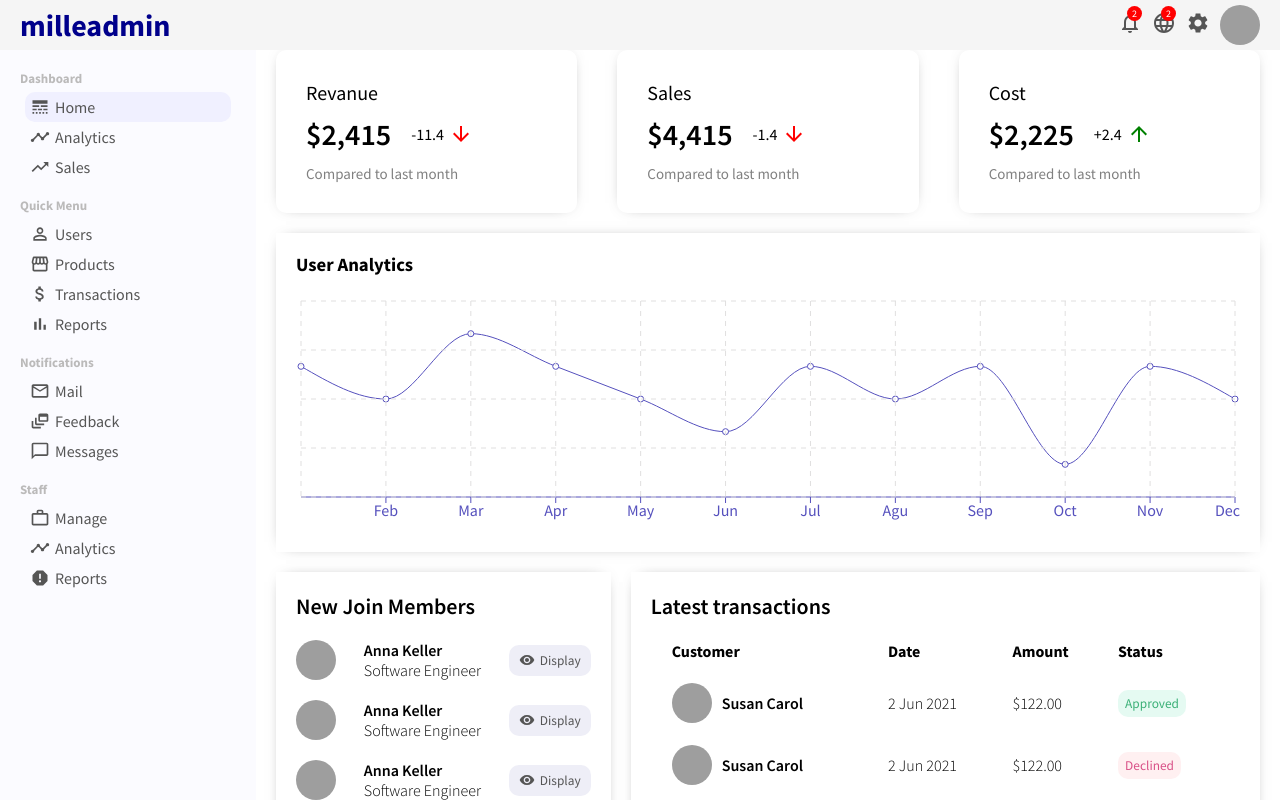
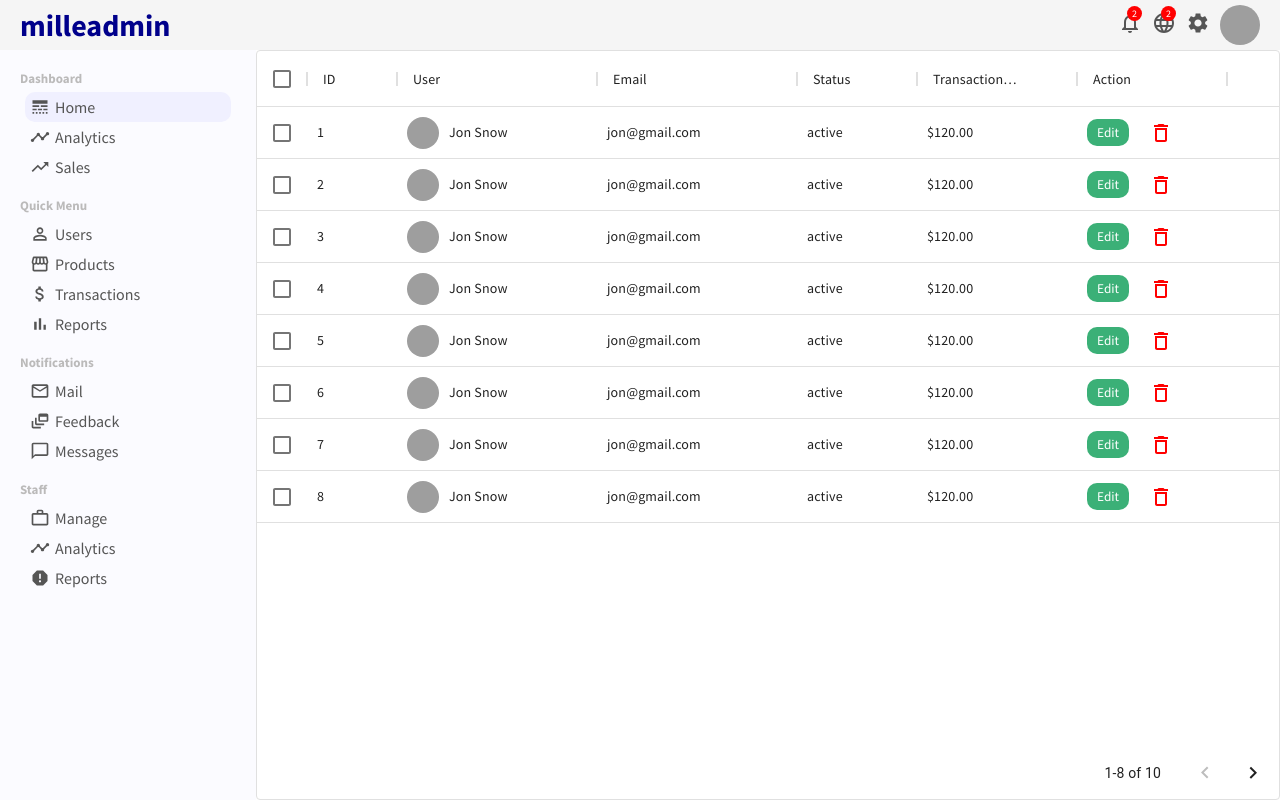
Before and after one commit to lavitzwind/react-admin-dashboard, a React (Create React App) app: page /users in a window 1280 px wide. Shown: the top 800 px of the page. Built offline with nearby package versions, Linux system fonts and the light colour scheme; grey boxes are pictures that could not be loaded.

Commit message:
React Material UI Table tutorial

```diff
--- a/package.json
+++ b/package.json
@@ -4,6 +4,7 @@
   "private": true,
   "dependencies": {
     "@material-ui/core": "^4.12.3",
+    "@material-ui/data-grid": "^4.0.0-alpha.37",
     "@material-ui/icons": "^4.11.2",
     "@testing-library/jest-dom": "^5.16.1",
     "@testing-library/react": "^12.1.2",
--- a/src/App.js
+++ b/src/App.js
@@ -2,16 +2,39 @@
 import Topbar from "./components/topbar/Topbar";
 import "./App.css";
 import Home from "./pages/home/Home";
+import { BrowserRouter, Routes, Route } from "react-router-dom";
+import UserList from "./pages/userList/UserList";
 
 function App() {
 	return (
-		<div>
+		<BrowserRouter>
+			<Routes>
+				<Route
+					path="/"
+					element={
+						<>
 							<Topbar />
 							<div className="container">
 								<Sidebar />
 								<Home />
 							</div>
+						</>
+					}
+				></Route>
+				<Route
+					path="/users"
+					element={
+						<>
+							<Topbar />
+							<div className="container">
+								<Sidebar />
+								<UserList />
 							</div>
+						</>
+					}
+				></Route>
+			</Routes>
+		</BrowserRouter>
 	);
 }
 
--- /dev/null
+++ b/src/pages/userList/UserList.jsx
@@ -0,0 +1,72 @@
+import "./userList.css";
+import { DataGrid } from "@material-ui/data-grid";
+import { DeleteOutline } from "@material-ui/icons";
+import { userRows } from "../../dummyData";
+import { Link } from "react-router-dom";
+import { useState } from "react";
+
+export default function UserList() {
+	const [data, setData] = useState(userRows);
+
+	const handleDelete = (id) => {
+		setData(data.filter((item) => item.id !== id));
+	};
+
+	const columns = [
+		{ field: "id", headerName: "ID", width: 90 },
+		{
+			field: "user",
+			headerName: "User",
+			width: 200,
+			renderCell: (params) => {
+				return (
+					<div className="userListUser">
+						<img className="userListImg" src={params.row.avatar} alt="" />
+						{params.row.username}
+					</div>
+				);
+			},
+		},
+		{ field: "email", headerName: "Email", width: 200 },
+		{
+			field: "status",
+			headerName: "Status",
+			width: 120,
+		},
+		{
+			field: "transaction",
+			headerName: "Transaction Volume",
+			width: 160,
+		},
+		{
+			field: "action",
+			headerName: "Action",
+			width: 150,
+			renderCell: (params) => {
+				return (
+					<>
+						<Link to={"/user/" + params.row.id}>
+							<button className="userListEdit">Edit</button>
+						</Link>
+						<DeleteOutline
+							className="userListDelete"
+							onClick={() => handleDelete(params.row.id)}
+						/>
+					</>
+				);
+			},
+		},
+	];
+
+	return (
+		<div className="userList">
+			<DataGrid
+				rows={data}
+				disableSelectionOnClick
+				columns={columns}
+				pageSize={8}
+				checkboxSelection
+			/>
+		</div>
+	);
+}
--- /dev/null
+++ b/src/pages/userList/userList.css
@@ -0,0 +1,31 @@
+.userList {
+	flex: 4;
+}
+
+.userListUser {
+	display: flex;
+	align-items: center;
+}
+
+.userListImg {
+	width: 32px;
+	height: 32px;
+	border-radius: 50%;
+	object-fit: cover;
+	margin-right: 10px;
+}
+
+.userListEdit {
+	border: none;
+	border-radius: 10px;
+	padding: 5px 10px;
+	background-color: #3bb077;
+	color: white;
+	cursor: pointer;
+	margin-right: 20px;
+}
+
+.userListDelete {
+	color: red;
+	cursor: pointer;
+}
```
Also changed, not shown: 1 other file (tests, documents, lock files or other folders). Lines whose indentation alone changed are shown as unchanged.
